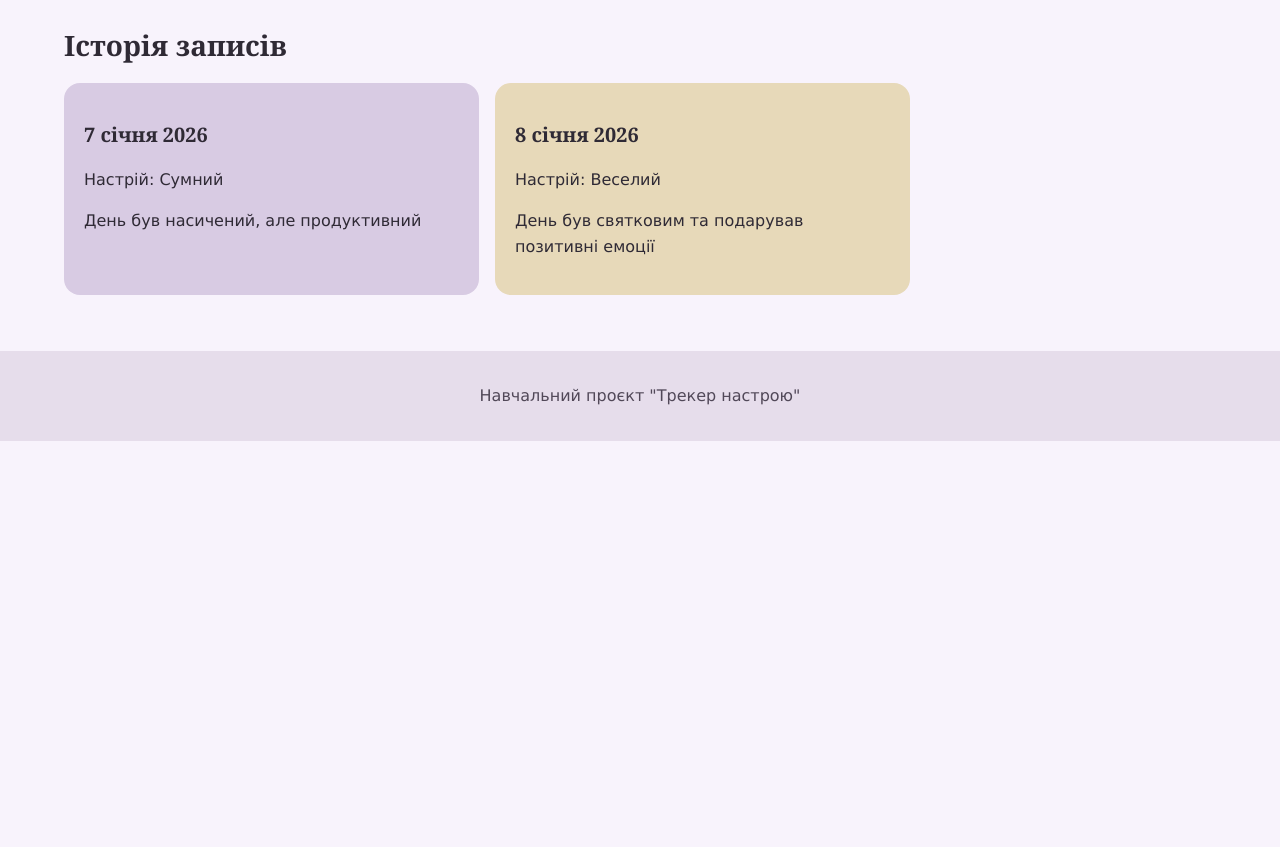
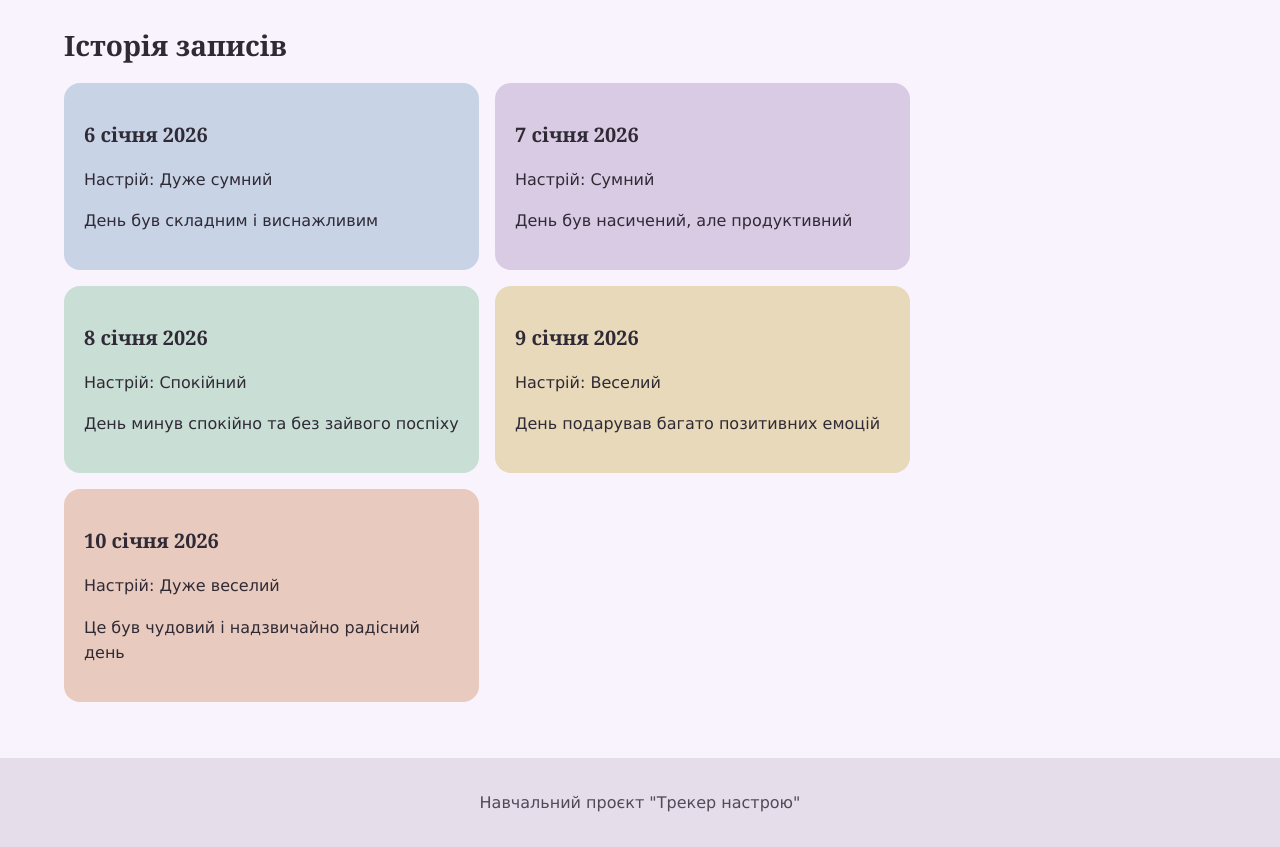
Before and after one commit to nanzajjd/mood-tracker, a plain HTML site: page index.html in a window 1280 px wide. Shown: the part 506-1353 px from the top of the page. Before the commit the page ends 947 px from the top, so only its background shows below. Drawn offline with Linux system fonts and the light colour scheme.

Commit message:
Додано приклади всіх п'яти рівнів настрою

```diff
--- a/index.html
+++ b/index.html
@@ -31,11 +31,11 @@
             </select>
 
             <div class="mood-scale" aria-label="Шкала Настрою">
-            <span class="mood mood--very-sad">Дуже сумний</span>
-            <span class="mood mood--sad">Сумний</span>
-            <span class="mood mood--calm">Спокійний</span>
-            <span class="mood mood--happy">Веселий</span>
-            <span class="mood mood--very-happy">Дуже веселий</span>
+              <span class="mood mood--very-sad">Дуже сумний</span>
+              <span class="mood mood--sad">Сумний</span>
+              <span class="mood mood--calm">Спокійний</span>
+              <span class="mood mood--happy">Веселий</span>
+              <span class="mood mood--very-happy">Дуже веселий</span>
             </div>
 
             <label for="comment">Коментар:</label>
@@ -49,15 +49,34 @@
           <h2>Історія записів</h2>
 
           <div class="cards">
+            <article class="card card--very-sad">
+              <h3>6 січня 2026</h3>
+              <p>Настрій: Дуже сумний</p>
+              <p>День був складним і виснажливим</p>
+            </article>
+
             <article class="card card--sad">
               <h3>7 січня 2026</h3>
               <p>Настрій: Сумний</p>
               <p>День був насичений, але продуктивний</p>
             </article>
+
+            <article class="card card--calm">
+              <h3>8 січня 2026</h3>
+              <p>Настрій: Спокійний</p>
+              <p>День минув спокійно та без зайвого поспіху</p>
+            </article>
+
             <article class="card card--happy">
-              <h3>8 січня 2026</h3>
+              <h3>9 січня 2026</h3>
               <p>Настрій: Веселий</p>
-              <p>День був святковим та подарував позитивні емоції</p>
+              <p>День подарував багато позитивних емоцій</p>
+            </article>
+
+            <article class="card card--very-happy">
+              <h3>10 січня 2026</h3>
+              <p>Настрій: Дуже веселий</p>
+              <p>Це був чудовий і надзвичайно радісний день</p>
             </article>
           </div>
         </section>
@@ -65,7 +84,7 @@
 
       <aside>
         <h2>Підсумок</h2>
-        <p>Усього записів: 2</p>
+        <p>Усього записів: 5</p>
         <p>Загальний настрій: змішаний</p>
       </aside>
     </div>
```
